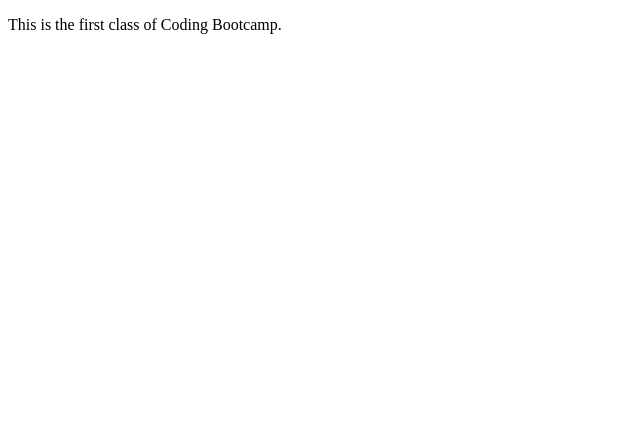
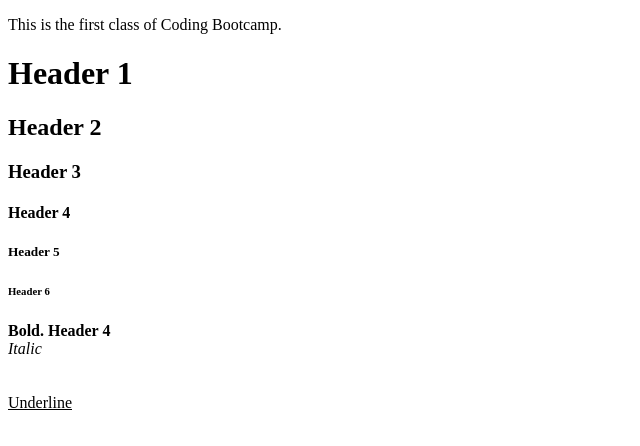
Before and after one commit to Tobymacmane/Hello-Code-Campus, a plain HTML site: page index.html in a window 1280 px wide. Shown: the whole page, without its empty margins (0-640 px from the left). Drawn offline with Linux system fonts and the light colour scheme.

Commit message:
This is my second commit

```diff
--- a/index.html
+++ b/index.html
@@ -9,5 +9,13 @@
     <p>
         This is the first class of Coding Bootcamp.
     </p>
+    <h1>Header 1</h1>
+    <h2>Header 2</h2>
+    <h3>Header 3</h3>
+    <h4>Header 4</h4>
+    <h5>Header 5</h5>
+    <h6>Header 6</h6>
+    <b>Bold. Header 4</b><br>
+    <i>Italic</i><br><br><br><u>Underline</u>
 </body>
 </html>
```
